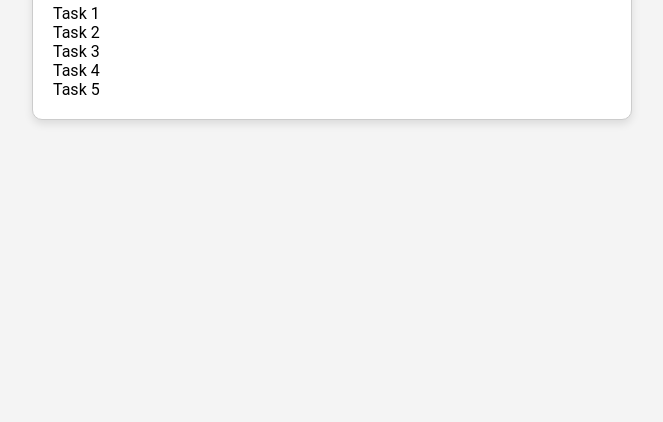
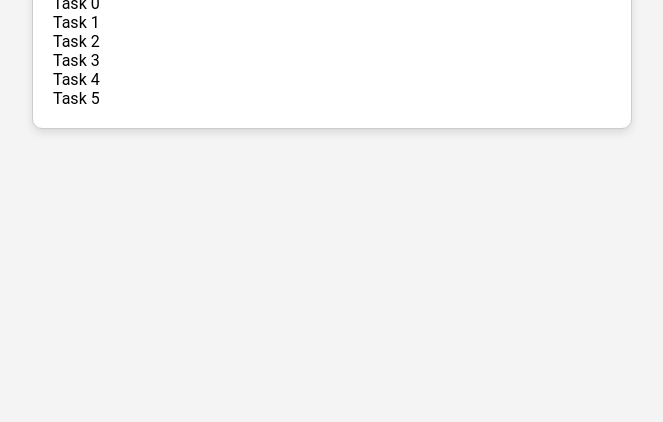
Before and after one commit to irshad84/task-tracker, a plain HTML site: page index.html in a window 1280 px wide. Shown: the part 378-800 px from the top of the page, without its empty margins (308-971 px from the left). Drawn offline with Linux system fonts and the light colour scheme.

Commit message:
added task 0

```diff
--- a/index.html
+++ b/index.html
@@ -10,11 +10,13 @@
     <div class="container">
       <h1>Task Tracker</h1>
       <ul id="tasks">
+        <li>Task 0</li>
         <li>Task 1</li>
         <li>Task 2</li>
         <li>Task 3</li>
         <li>Task 4</li>
         <li>Task 5</li>
+
       </ul>
     </div>
 
```
